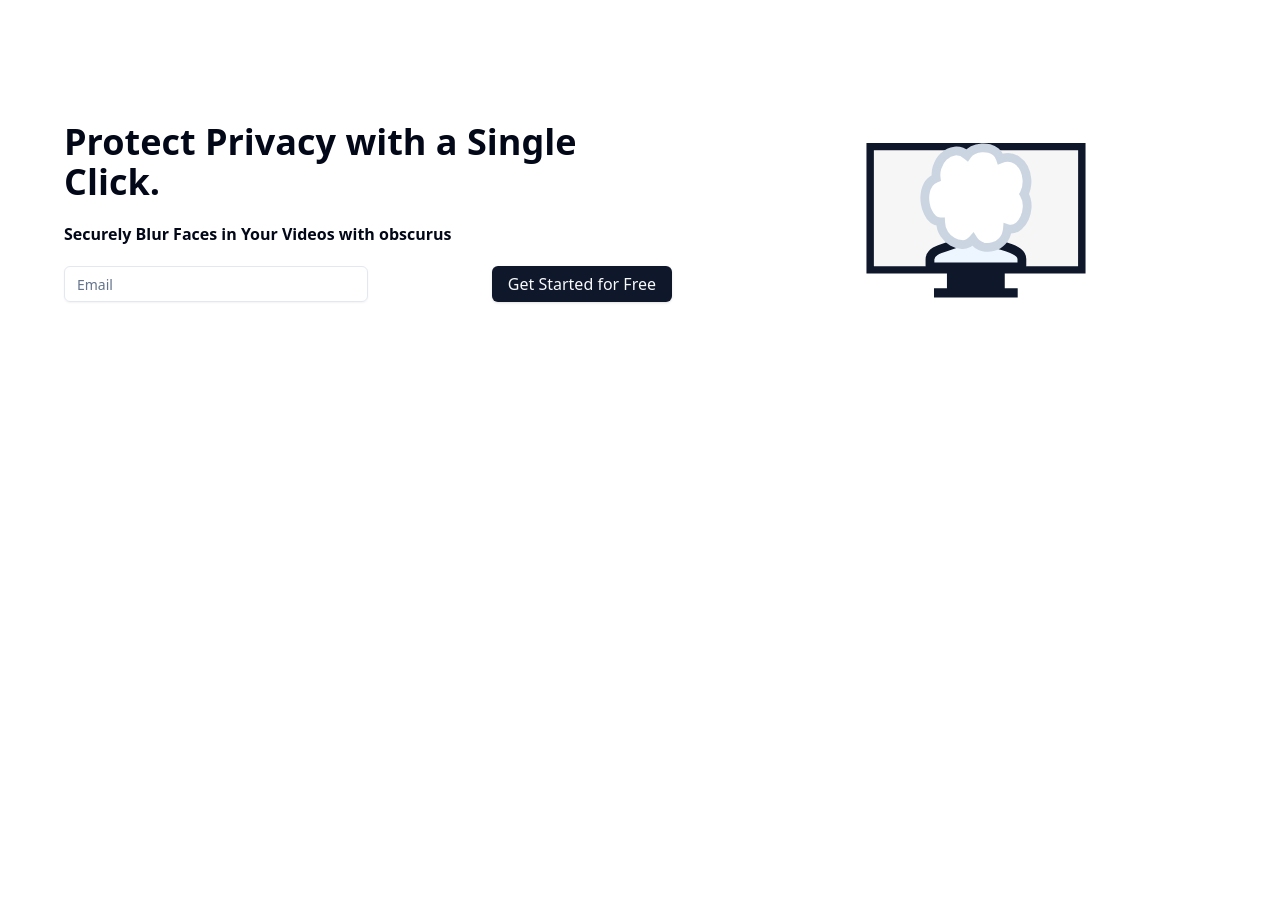
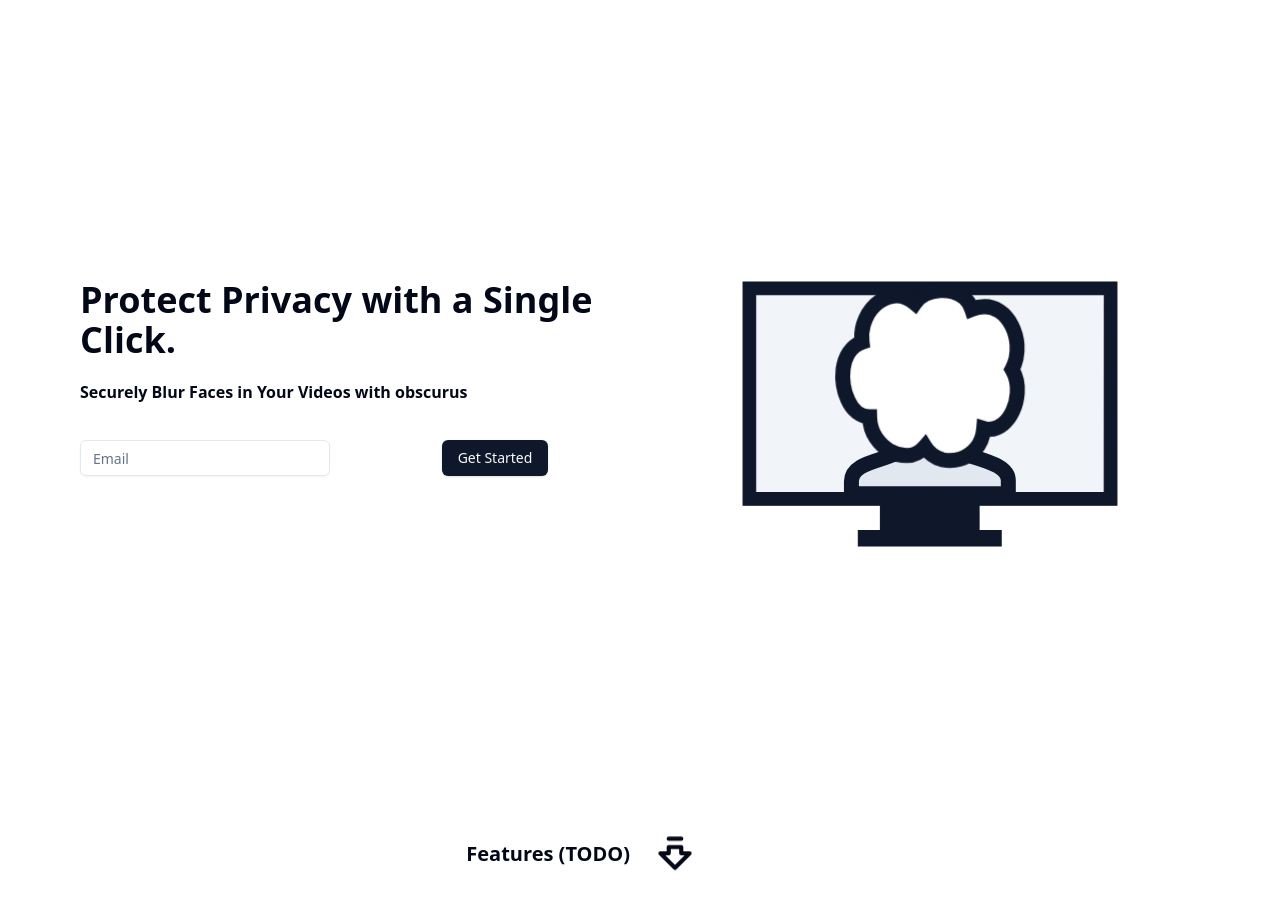
Before and after one commit to COSC-499-W2023/year-long-project-team-9, a Next.js app in the folder app/front-end/: page /Home in a window 1280 px wide. Shown: the top 910 px of the page. Before the commit the page ends 800 px from the top, so only its background shows below. Built offline with nearby package versions, Linux system fonts and the light colour scheme.

Commit message:
massive overhaul. implement layout, router, fix grid system, break everything into components, add scrolling and loading state and transition, create custom scroll hook, create page stubs for features and sign in

```diff
--- /dev/null
+++ b/app/front-end/src/components/hooks/scroll.tsx
@@ -0,0 +1,14 @@
+import { useEffect } from "react";
+
+const useScroll = () => {
+    const scroll = (id: string) => {
+        const element = document.getElementById(id.replace('#', ''));
+        if (element) {
+          element.scrollIntoView({ behavior: 'smooth' });
+        }
+    };
+
+    return scroll;
+}
+
+export default useScroll;
--- a/app/front-end/src/components/layout.tsx
+++ b/app/front-end/src/components/layout.tsx
@@ -1,6 +1,4 @@
-import { ThemeProvider } from "@/components/ui/theme-provider";
 import Navbar from "../pages/NavBar";
-// import Footer from './footer'
 import { ReactNode } from "react";
 import { motion } from "framer-motion";
 
--- a/app/front-end/src/pages/Features.tsx
+++ b/app/front-end/src/pages/Features.tsx
@@ -1,9 +1,11 @@
-import Layout from "@/components/layout";
+import { ArrowBigDownDash } from "lucide-react";
+
 
 const Features = () => {
   return (
-    <div className=" min-h-screen grid justify-center items-center">
-      <h1 className="text-xl font-extrabold">Features</h1>
+    <div className=" min-h-screen grid grid-cols-2 gap-5 py-10" id="features">
+      <h1 className="text-xl font-extrabold">Features (TODO)</h1>
+    <ArrowBigDownDash className="animate-bounce" size={50} />
     </div>
   );
 };
--- /dev/null
+++ b/app/front-end/src/pages/Hero.tsx
@@ -0,0 +1,42 @@
+import Image from "next/image";
+import { Inter } from "next/font/google";
+import { Input } from "@/components/ui/input";
+import { Button } from "@/components/ui/button";
+
+const Hero = () => {
+  return (
+    <div className="min-h-screen grid grid-cols-2 gap-10 items-center justify-items-center px-20 ">
+      <div className="grid grid-rows-3 gap-0">
+        <div className="text-4xl font-extrabold">
+          Protect Privacy with a Single Click.
+        </div>
+        <div className="font-semibold py-5">
+          Securely Blur Faces in Your Videos with{" "}
+          <span className=" font-extrabold">obscurus</span>
+        </div>
+        <div className="grid grid-cols-2 gap-10">
+          <Input
+            className="col-span-1"
+            type="email"
+            placeholder="Email"
+          />
+          <Button className="mx-auto ">
+            Get Started
+          </Button>
+        </div>
+      </div>
+      <svg className=" max-w-lg"width="inherit" height="inherit" viewBox="0 0 478 676"  style={{color: 'inherit'}} xmlns="http://www.w3.org/2000/svg">
+                <path className="fill-secondary" d="M401.639 239.679H76.2808V424.437H401.639V239.679Z" fill="#F6F6F6"/>
+                <path className="fill-slate-200 stroke-slate-900"  d="M266.903 386.377C257.669 381.399 256.464 376.742 256.384 369.756C244.902 371.122 232.376 369.997 221.536 369.516C221.536 376.019 220.412 380.757 212.462 385.494C196.162 395.21 165.65 395.611 165.65 413.919V424.036C165.65 424.839 166.292 425.481 167.095 425.481H310.503C311.387 425.481 312.109 424.758 312.109 423.875V413.116C312.27 396.414 279.188 393.042 266.903 386.377Z" strokeWidth="14" strokeMiterlimit="10"/>
+                <path className="fill-white stroke-slate-900" d="M238.96 381.881C275.9 381.881 305.846 351.935 305.846 314.996C305.846 278.056 275.9 248.11 238.96 248.11C202.019 248.11 172.073 278.056 172.073 314.996C172.073 351.935 202.019 381.881 238.96 381.881Z" fill="white" stroke="#0F172A" strokeWidth="14" strokeMiterlimit="10"/>
+                <path className="fill-slate-900 stroke-slate-900" d="M259.756 351.931C260.961 352.895 260.881 354.34 259.676 355.223C253.574 359.8 246.989 362.129 240.004 362.129C233.098 362.129 226.032 359.88 218.565 355.303C217.28 354.501 217.039 353.055 218.083 352.011C219.127 350.968 221.054 350.807 222.339 351.61C228.602 355.464 234.463 357.391 239.923 357.391C245.223 357.391 250.362 355.464 255.34 351.771C256.705 350.968 258.552 351.048 259.756 351.931Z" strokeWidth="4" strokeMiterlimit="10"/>
+                <path className="fill-slate-900 stroke-slate-900" d="M273.888 322.302C277.924 322.302 281.195 319.031 281.195 314.996C281.195 310.96 277.924 307.689 273.888 307.689C269.853 307.689 266.582 310.96 266.582 314.996C266.582 319.031 269.853 322.302 273.888 322.302Z" fill="#0F172A" stroke="#0F172A" strokeWidth="3" strokeMiterlimit="10"/>
+                <path className="stroke-slate-900 fill-slate-900" d="M203.549 322.302C207.585 322.302 210.856 319.031 210.856 314.996C210.856 310.96 207.585 307.689 203.549 307.689C199.514 307.689 196.242 310.96 196.242 314.996C196.242 319.031 199.514 322.302 203.549 322.302Z"  strokeWidth="3" strokeMiterlimit="10"/>
+                <path className=" stroke-primary fill-primary" d="M70.4192 227.876H407.581H413.522V233.818V430.299V436.24H407.581H284.809V459.767H305.445V474.38H172.073V459.767H192.709V436.24H70.4192H64.4773V430.299V233.818V227.876H70.4192ZM401.719 239.679H76.2808V424.437H401.639L401.719 239.679Z" />
+                <path className=" stroke-slate-900 fill-white opacity-0 animate-fadeIn" d="M315.562 309.375C319.256 315.638 321.022 323.427 320.46 331.135C320.058 337.157 318.693 342.938 316.365 347.916C314.036 353.135 310.905 357.391 307.051 360.523C301.751 364.939 295.408 366.304 289.145 364.457C288.502 372.406 285.531 379.472 281.035 384.129C276.94 388.545 272.042 391.516 266.742 393.122C261.523 394.728 256.063 394.889 250.683 393.684C244.099 391.998 238.237 388.064 234.222 381.56C229.324 387.261 223.142 390.151 216.557 389.83C211.338 389.75 206.119 388.144 201.221 385.253C196.483 382.604 191.987 378.348 188.534 373.209C184.841 367.829 182.753 360.844 182.592 353.617C174.482 353.617 166.774 347.836 162.438 338.201C160.35 333.865 158.825 329.127 158.102 324.069C157.219 319.01 157.219 313.952 157.861 308.973C159.467 297.652 164.927 287.695 175.526 284.002C174.804 278.301 175.285 272.439 176.891 267.301C179.22 259.994 182.913 253.651 187.812 249.234C192.87 244.336 198.812 241.446 205.155 240.803C211.9 240.161 218.886 242.57 224.828 247.548C229.726 240.482 238.88 236.468 248.194 235.825C252.209 235.504 256.223 235.905 260.158 236.869C263.852 237.833 267.465 239.599 270.757 242.249C273.888 244.818 276.458 248.672 277.984 253.249C288.261 249.154 297.014 250.599 303.919 255.176C312.912 261.198 319.175 273.082 320.219 286.33C320.701 294.681 319.095 302.951 315.562 309.375Z" strokeWidth="14" strokeMiterlimit="10"/>
+            </svg>
+    </div>
+  );
+}
+
+export default Hero;
--- a/app/front-end/src/pages/Home.tsx
+++ b/app/front-end/src/pages/Home.tsx
@@ -1,49 +1,12 @@
-import Image from "next/image";
-import { Inter } from "next/font/google";
-import { Input } from "@/components/ui/input";
-import { Label } from "@/components/ui/label";
-import { Button } from "@/components/ui/button";
-import { ThemeProvider } from "@/components/ui/theme-provider";
-import { useTheme } from "next-themes";
+import Hero from "./Hero";
+import Features from "./Features";
 
-
-const inter = Inter({ subsets: ["latin"] });
-
-
-
-export default function Home(){
+export default function Home() {
   return (
-    <div className="flex flex-col gap-10">
-
-      {/*body*/}
-      <div className="grid grid-cols-2 items-center justify-items-center pl-16">
-        <div className="grid col-auto gap-5 w-100">
-          <h1 className="text-4xl font-extrabold">
-            Protect Privacy with a Single Click.
-          </h1>
-          <h2 className="font-semibold">
-            Securely Blur Faces in Your Videos with{" "}
-            <span className=" font-extrabold">obscurus</span>
-          </h2>
-          <div className="grid grid-cols-2">
-            <Input
-              className=" justify-self-auto"
-              type="email"
-              placeholder="Email"
-            />
-            <Button className=" justify-self-end px-auto  text-base">Get Started for Free</Button>
-          </div>
-        </div>
-        <div>
-          <Image
-            className=""
-            src="/splash.svg"
-            alt="obscurus"
-            width={300}
-            height={300}
-          />
-        </div>
-      </div>
+    <div className="grid grid-rows-3 items-center justify-items-center justify-center">
+      <Hero />
+      <Features />
+      {/* TODO: Call to Action */}
     </div>
   );
 }
--- a/app/front-end/src/pages/NavBar.tsx
+++ b/app/front-end/src/pages/NavBar.tsx
@@ -12,10 +12,15 @@ import {
 } from "@/components/ui/navigation-menu";
 import { Moon, Sun } from "lucide-react";
 import { DropdownMenu, DropdownMenuTrigger, DropdownMenuContent, DropdownMenuItem } from "@/components/ui/dropdown-menu"; // Assuming you have these components
-import { Button } from "@/components/ui/button"; // Assuming you have this componentz
+import { Button } from "@/components/ui/button";
+import { useTheme } from "next-themes";
+import { useRouter } from 'next/router';
+import useScroll  from "@/components/hooks/scroll";
 
 const NavBar = () => {
-  const [theme, setTheme] = React.useState('light'); // Define the state for theme
+  const { setTheme } = useTheme();
+  const router = useRouter();
+  const scroll = useScroll();
 
   return (
     <div className="grid p-5">
@@ -32,25 +37,23 @@ const NavBar = () => {
               <h1 className=" text-md px-5 font-extrabold">obscurus</h1>
             </NavigationMenuItem>
             <NavigationMenuItem>
-              <NavigationMenuLink href="/Features">
-              <NavigationMenuTrigger>Features</NavigationMenuTrigger>
+              {/*TODO: add ability to jump to features section*/}
+              <NavigationMenuLink>
+              <NavigationMenuTrigger className="font-semibold" onClick={() => scroll("#features")}>Features</NavigationMenuTrigger>
               </NavigationMenuLink>
               <NavigationMenuContent>
-                <NavigationMenuLink>Link</NavigationMenuLink>
               </NavigationMenuContent>
             </NavigationMenuItem>
             <NavigationMenuItem>
               <NavigationMenuLink href="/">
-                <NavigationMenuTrigger>Getting Started</NavigationMenuTrigger>
+                <NavigationMenuTrigger className="font-semibold">Getting Started</NavigationMenuTrigger>
               </NavigationMenuLink>
               <NavigationMenuContent>
-                <NavigationMenuLink>Link</NavigationMenuLink>
               </NavigationMenuContent>
             </NavigationMenuItem>
             <NavigationMenuItem>
-              <NavigationMenuTrigger>About</NavigationMenuTrigger>
+              <NavigationMenuTrigger className="font-semibold">About</NavigationMenuTrigger>
               <NavigationMenuContent>
-                <NavigationMenuLink>Link</NavigationMenuLink>
               </NavigationMenuContent>
             </NavigationMenuItem>
             <NavigationMenuItem></NavigationMenuItem>
--- a/app/front-end/src/pages/index.tsx
+++ b/app/front-end/src/pages/index.tsx
@@ -1,17 +1,11 @@
-import type { ReactElement } from 'react'
-import type { NextPageWithLayout } from './_app'
 import type { NextPage } from 'next';
 import Home from './Home'; // Adjust the path if Home is located in a different directory
-import Navbar from './NavBar';
-import { ThemeProvider } from '@/components/ui/theme-provider';
 import Layout from '@/components/layout';
-import Features from './Features';
 
 const IndexPage: NextPage = () => {
   return(
     <Layout>
       <Home />
-      <Features />
     </Layout>
   )
 }
--- a/app/front-end/tailwind.config.ts
+++ b/app/front-end/tailwind.config.ts
@@ -65,10 +65,15 @@ module.exports = {
           from: { height: "var(--radix-accordion-content-height)" },
           to: { height: 0 },
         },
+        fadeIn: {
+          '0%': { opacity: '0' },
+          '100%': { opacity: '1' },
+        },
       },
       animation: {
         "accordion-down": "accordion-down 0.2s ease-out",
         "accordion-up": "accordion-up 0.2s ease-out",
+        'fadeIn': 'fadeIn 2s ease-out 200ms forwards',
       },
     },
   },
```
